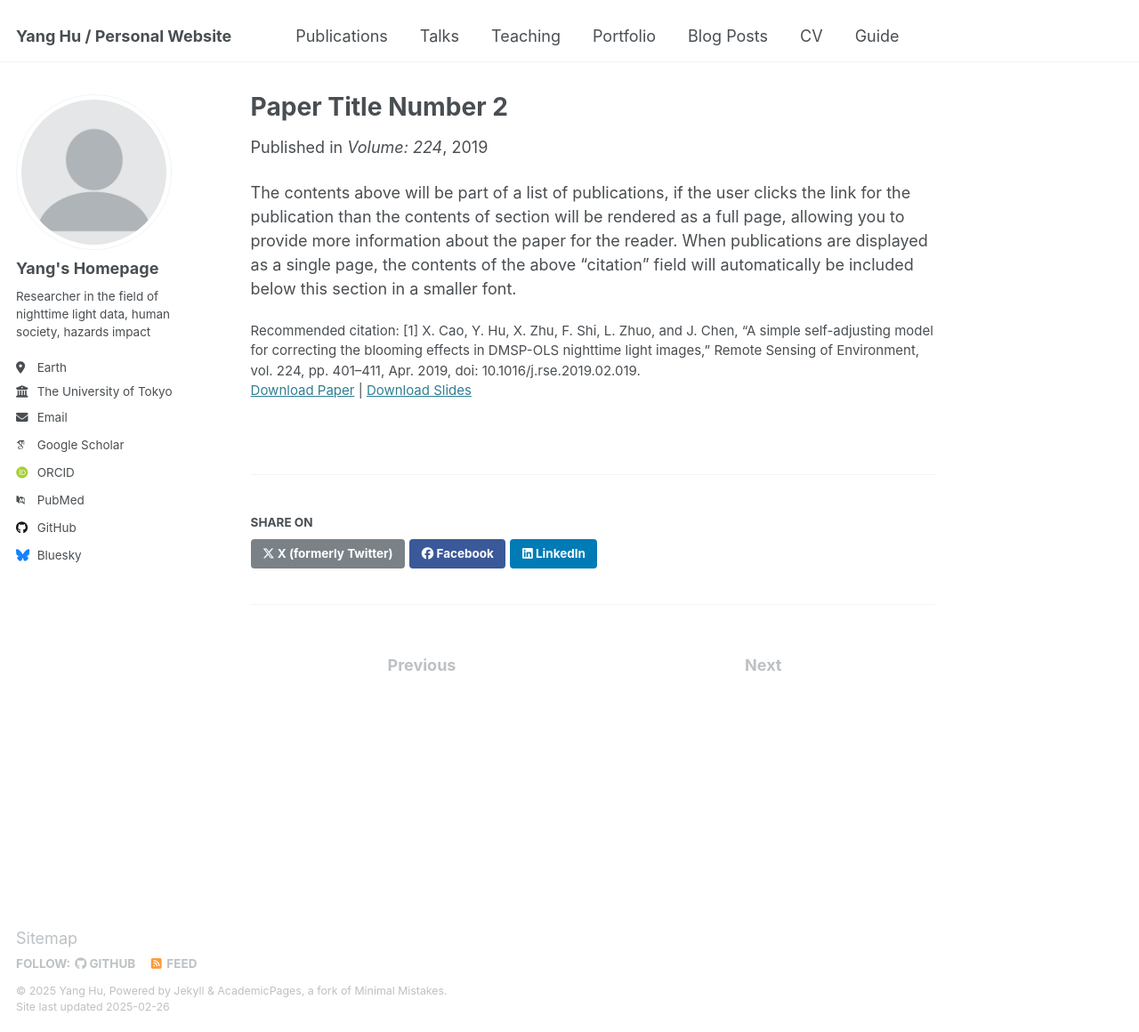
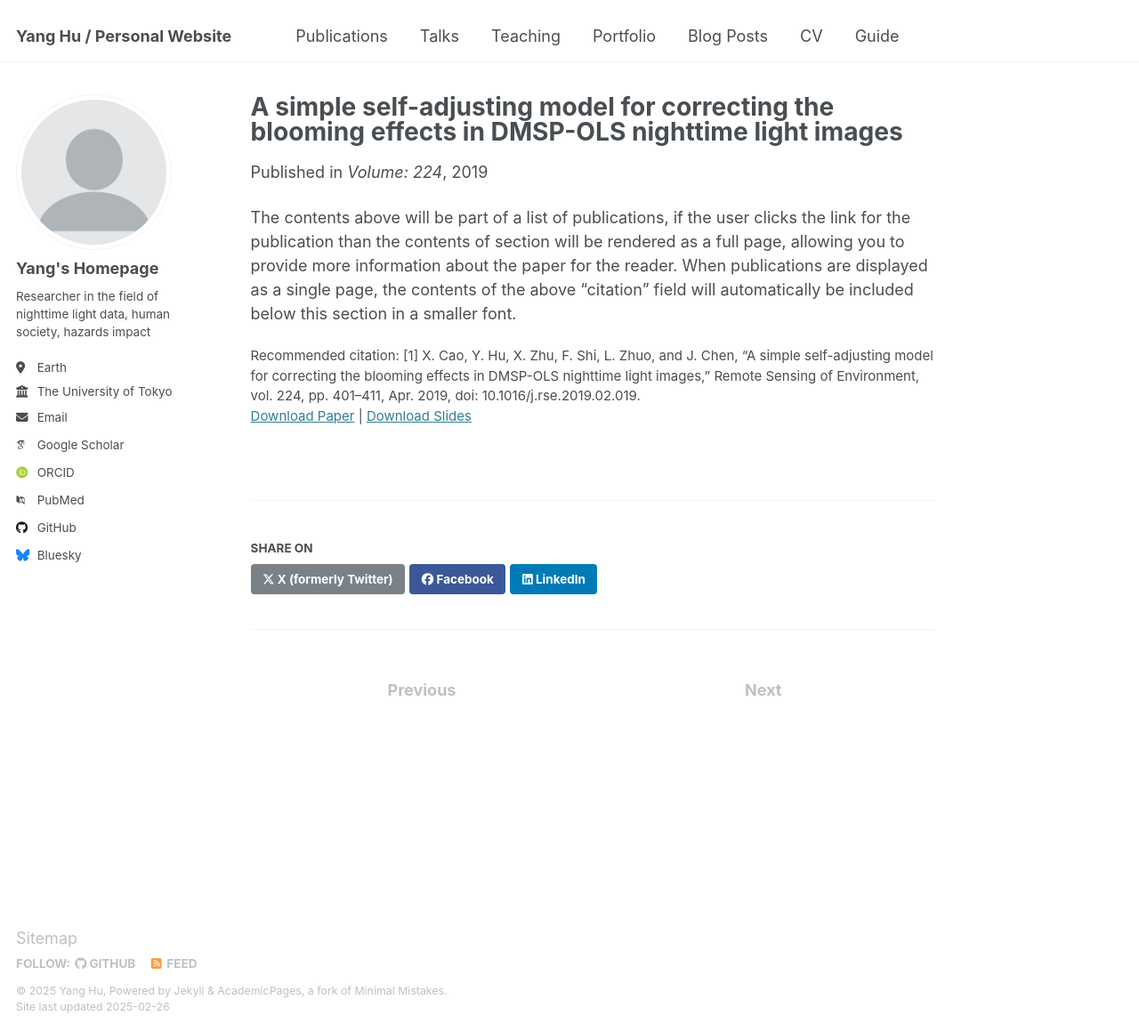
Before and after one commit to YangHU0724/YangHu.github.io, a Jekyll site: the page built from _publications/2019-04-01-paper-title-number-5.md, in a window 1280 px wide and 1160 px high. Shown: the whole window at 89% size. Built offline with Jekyll 4.4.1, drawn with Linux system fonts in a browser that asks for light colours; some web fonts are replaced.

Commit message:
Update 2019-04-01-paper-title-number-5.md

```diff
--- a/_publications/2019-04-01-paper-title-number-5.md
+++ b/_publications/2019-04-01-paper-title-number-5.md
@@ -1,8 +1,8 @@
 ---
-title: "Paper Title Number 2"
+title: "A simple self-adjusting model for correcting the blooming effects in DMSP-OLS nighttime light images"
 collection: publications
 category: manuscripts
-permalink: /publication/2019-04-01-paper-title-number-2
+permalink: /publication/2019-04-01-paper-title-number-5
 excerpt:
 date: 2019-04-01
 venue: 'Volume: 224'
```
